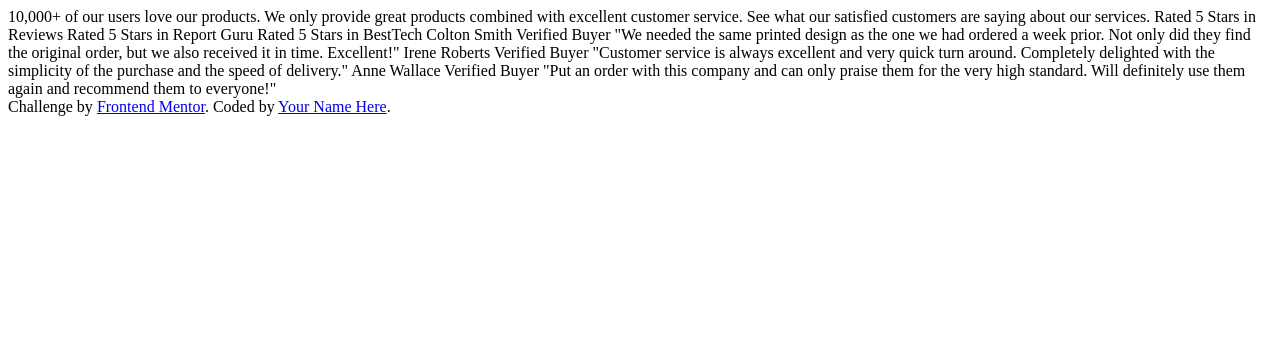
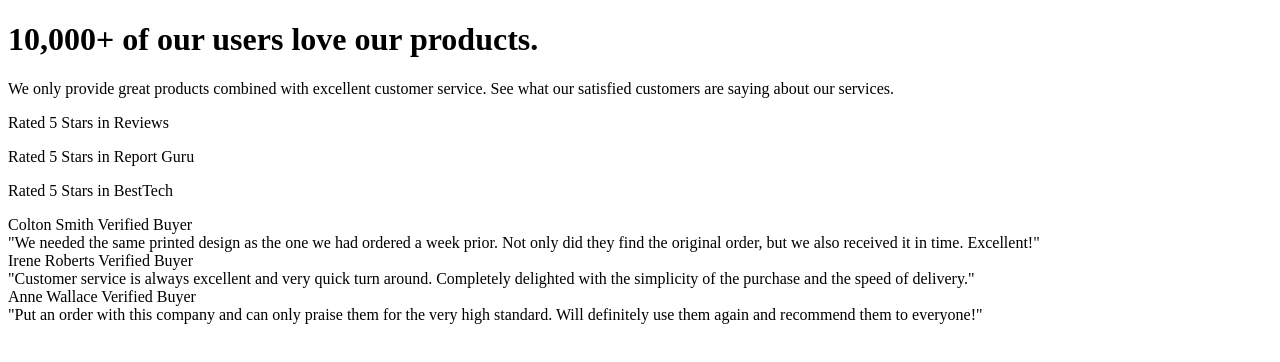
Before and after one commit to AndreySkopintsev/social-proof-section-master, a plain HTML site: page index.html in a window 1280 px wide. Drawn offline with Linux system fonts and the light colour scheme.

Commit message:
created html structure

```diff
--- a/index.html
+++ b/index.html
@@ -9,36 +9,55 @@
     <title>Frontend Mentor | Social proof section</title>
   </head>
   <body>
-    10,000+ of our users love our products.
-
-    We only provide great products combined with excellent customer service.
-    See what our satisfied customers are saying about our services.
-
-    Rated 5 Stars in Reviews
-    Rated 5 Stars in Report Guru
-    Rated 5 Stars in BestTech
-
-    Colton Smith
-    Verified Buyer
-    "We needed the same printed design as the one we had ordered a week prior.
+    <div class="container">
+      <div class="text">
+        <h1>10,000+ of our users love our products.</h1>
+        <p>We only provide great products combined with excellent customer service.
+          See what our satisfied customers are saying about our services.</p>
+      </div>
+      <div class="ratings">
+        <div class="rating">
+          <p>Rated 5 Stars in Reviews</p>
+        </div>
+        <div class="rating">
+          <p>Rated 5 Stars in Report Guru</p>
+        </div>
+        <div class="rating">
+          <p>Rated 5 Stars in BestTech</p>
+        </div>
+      </div>
+      <div class="reviews">
+        <div class="review">
+          <div class="user">Colton Smith
+            Verified Buyer</div>
+          <div class="user-review">
+            "We needed the same printed design as the one we had ordered a week prior.
     Not only did they find the original order, but we also received it in time.
     Excellent!"
+          </div>
+        </div>
+        <div class="review">
+          <div class="user">
+            Irene Roberts
+    Verified Buyer
+          </div>
+          <div class="user-review">
 
-    Irene Roberts
-    Verified Buyer
     "Customer service is always excellent and very quick turn around. Completely
     delighted with the simplicity of the purchase and the speed of delivery."
-
-    Anne Wallace
+          </div>
+        </div>
+        <div class="review">
+          <div class="user">
+            Anne Wallace
     Verified Buyer
-    "Put an order with this company and can only praise them for the very high
+          </div>
+          <div class="user-review">
+            "Put an order with this company and can only praise them for the very high
     standard. Will definitely use them again and recommend them to everyone!"
-
-    <div class="attribution">
-      Challenge by
-      <a href="https://www.frontendmentor.io?ref=challenge" target="_blank"
-        >Frontend Mentor</a
-      >. Coded by <a href="#">Your Name Here</a>.
+          </div>
+        </div>
+      </div>
     </div>
   </body>
 </html>
```
